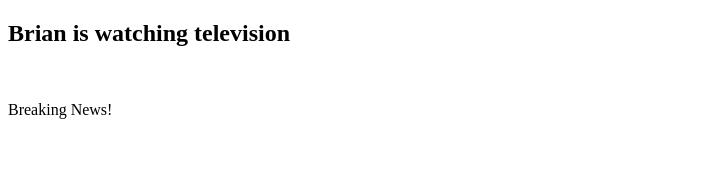
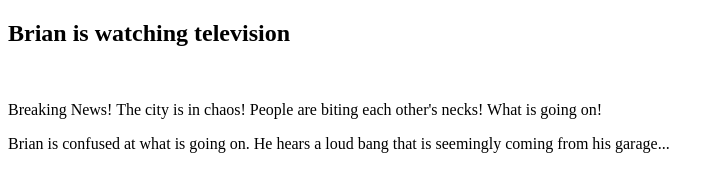
Before and after one commit to bchan760/adventure-game, a plain HTML site: page index.html in a window 1280 px wide. Shown: the whole page, without its empty margins (0-724 px from the left). Drawn offline with Linux system fonts and the light colour scheme.

Commit message:
Update index.html

```diff
--- a/index.html
+++ b/index.html
@@ -6,10 +6,13 @@
             <h2>
                 Brian is watching television
             </h2>
+        </header>
             <br>
             <p>
-                Breaking News!
+                Breaking News! The city is in chaos! People are biting each other's necks! What is going on!
             </p>
-        </header>
+            <p>
+                Brian is confused at what is going on. He hears a loud bang that is seemingly coming from his garage...
+            </p>
     </body>
 </html>
```
